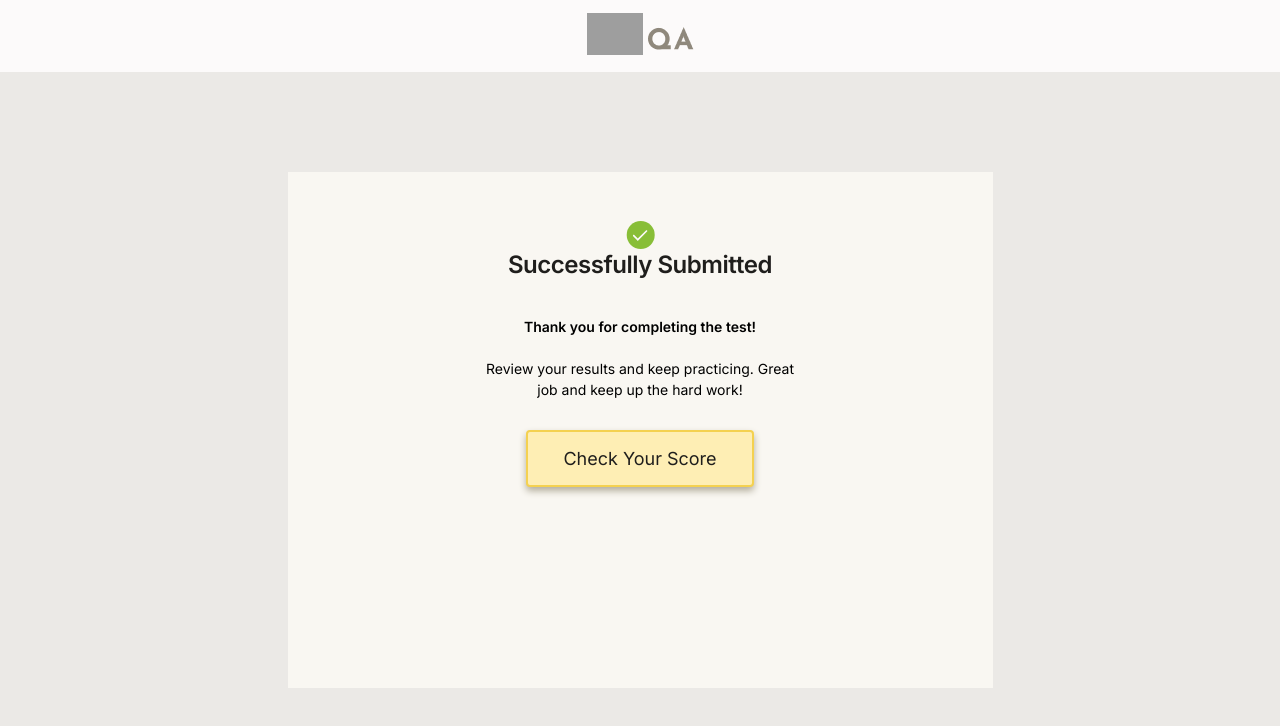
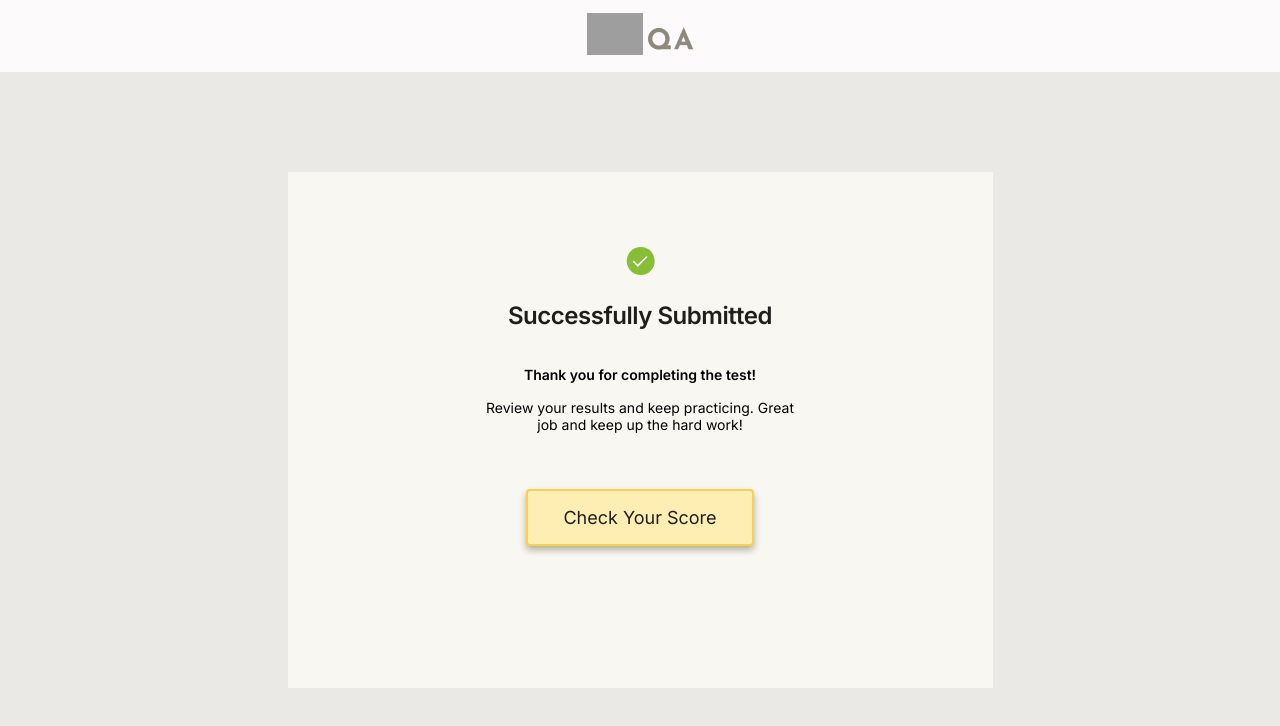
Before and after one commit to tannukumari14/assessment-platform, a Next.js app: page /score in a window 1280 px wide. Shown: the top 726 px of the page. Built offline with nearby package versions, Linux system fonts and the light colour scheme; grey boxes are pictures that could not be loaded.

Commit message:
3rd page dekstop

```diff
--- a/app/globals.css
+++ b/app/globals.css
@@ -358,7 +358,9 @@ body {
   border-radius: 4px;
   border: 1px solid var(--Accent, #F4D150);
   background: var(--Accent-Light, #FEEEB4);
+  color:black;
 }
+
 .assessment-p{
   width: 148px;
   color: var(--Dark-a, #1F1E1C);
@@ -373,8 +375,8 @@ body {
 .div{
   margin: -30px 0px 48px 36px;
   border-radius: 12px;
-  border: 1px dashed var(--Dark-c, #777671);
   background: var(--Light-b, #F9F7F2);
+  color:#000;
 }
 
 .all40{
@@ -449,6 +451,10 @@ body {
   padding: 0;
 }
 
+.score{
+  color: #000;
+}
+
 .container-questions{
   width: 560px;
   display: flex;
@@ -457,7 +463,8 @@ body {
   align-items: flex-start;
   gap: 28px;
   border-radius: 12px;
-  background: var(--Light-a, #FCFAFA);
+  background:  #FCFAFA;
+  margin-top: -22px;
 }
 
 
@@ -581,12 +588,12 @@ body {
   flex-direction: column;
   justify-content: center;
   align-items: center;
-  height: 100vh;
+  height: 516px;
   margin: auto;
   text-align: center;
   /* border: 1px solid #4C4B49; */
   width: 705px;
-  height: 516px;
+  /* height: 516px; */
   background: var(--Light-b, #F9F7F2);
   margin-bottom: 428px;
   margin-top: 100px;
@@ -594,18 +601,18 @@ body {
 
 .submit-box img {
   position: absolute;
-  justify-content: center;
-  margin-top: -390px;
+  /* justify-content: center; */
+  margin-top: -338px;
 }
 
 .content{
-  display: inline-flex;
+  display: flex;
   flex-direction: column;
   align-items: center;
-  gap: 36px;
+  /* gap: 36px; */
   /* border: 1px solid red; */
-  width: 319px;
-  margin-top: -122px;
+  /* width: 319px; */
+  margin-top: -275px;
 }
 
 .successfuly{
@@ -614,7 +621,8 @@ body {
   font-size: 24px;
   font-style: normal;
   font-weight: 600;
-  line-height: 120%;
+  margin-top: 97px;
+  width: 319px;
   letter-spacing: -0.48px;
 }
 
@@ -625,8 +633,8 @@ body {
   font-size: 14px;
   font-style: normal;
   font-weight: 600;
-  line-height: 160%;
-  margin-bottom: -16px;
+  width: 319px;
+  margin-top: 36px;
 }
 
 .review{
@@ -636,26 +644,31 @@ body {
   font-size: 14px;
   font-style: normal;
   font-weight: 400;
-  line-height: 150%;
+  width: 319px;
+  margin: auto;
+  margin-top: 16px;
+}
+
+.btn{
+  padding: 16px 35px;
+  justify-content: center;
+  align-items: center;
+  margin-bottom: -180px;
+  margin-top: 40px;
 }
 
 .submit-btn{
-  display: inline-flex;
   padding: 16px 35px;
-  justify-content: center;
-  align-items: center;
-  gap: 10px;
+  /* justify-content: center; */
+  /* align-items: center; */
+  /* gap: 40px; */
   border-radius: 4px;
   border: 2px solid var(--Accent, #F4D150);
   background: var(--Accent-Light, #FEEEB4);
   box-shadow: 0px 4px 7px 0px #B3AE9C;
-  margin-top: 30px;
   color: var(--Dark-a, #1F1E1C);
   font-family: Inter;
   font-size: 18px;
-  font-style: normal;
-  font-weight: 400;
-  line-height: normal;
 }
 
 
--- a/app/score/Submit.js
+++ b/app/score/Submit.js
@@ -12,7 +12,9 @@ const Submit = () => {
                     Great job and keep up the hard work!
                 </p>
             </div>
+            <div className="btn">
                 <button className="submit-btn">Check Your Score</button>
+            </div>
         </div>
       </>
   );
```
Also changed, not shown: app/component/Assessment_Question_Page.js (+6 -6 lines), 1 other file (tests, documents, lock files or other folders). Lines whose indentation alone changed are shown as unchanged.
